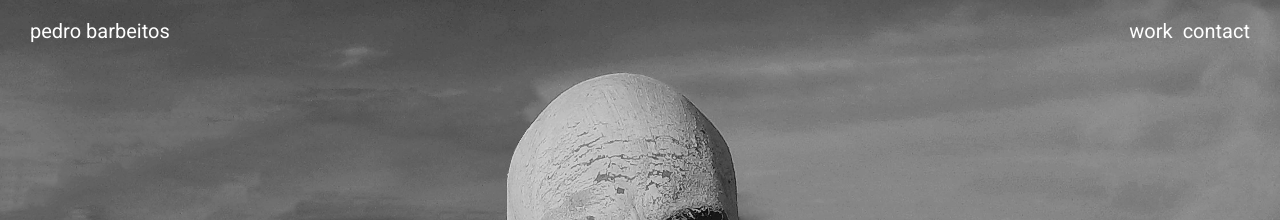
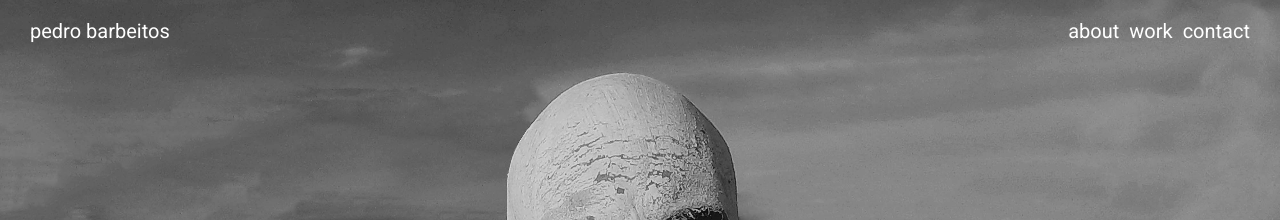
Before and after one commit to pedrobarbeitos/pedrobarbeitos.dev, a Next.js app: page / in a window 1280 px wide. Shown: the top 220 px of the page. Built offline with nearby package versions, Linux system fonts and the light colour scheme.

Commit message:
Scroll design completed

```diff
--- a/src/app/components/Navbar/Navbar.tsx
+++ b/src/app/components/Navbar/Navbar.tsx
@@ -11,6 +11,7 @@ function Navbar({}: Props) {
             <Link href='/'>pedro barbeitos</Link>
         </div>
         <div className='navbarRight'>
+            <Link href=''>about</Link>
             <Link href=''>work</Link>
             <Link href=''>contact</Link>
         </div>
--- a/src/styles/globals.scss
+++ b/src/styles/globals.scss
@@ -33,3 +33,21 @@ h2 {
     font-size: 15px;
     font-weight: 200;
 }
+
+/* width */
+::-webkit-scrollbar {
+  width: 10px;
+}
+
+::-webkit-scrollbar-track {
+  background: #f1f1f1;
+}
+
+::-webkit-scrollbar-thumb {
+  background: red;
+}
+
+/* Handle on hover */
+::-webkit-scrollbar-thumb:hover {
+  background: red;
+}
```
